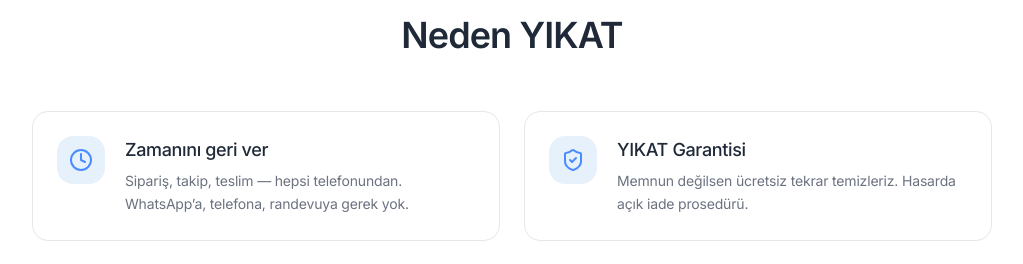
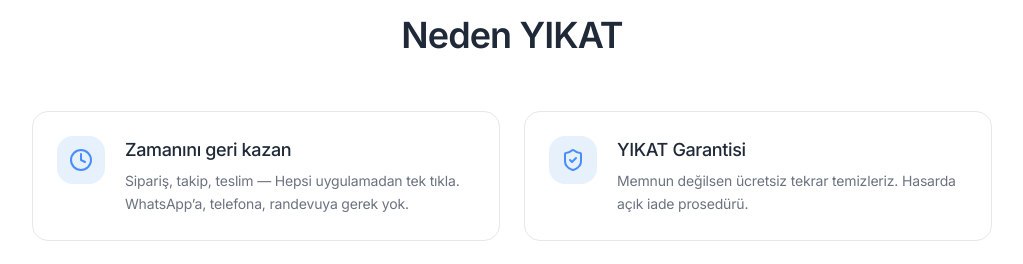
Before and after one commit to kaanevrensel/v0-yikat-landing-page, a Next.js app: page / in a window 1280 px wide. Shown: the part 2120-2384 px from the top of the page, without its empty margins (128-1151 px from the left). Built offline with nearby package versions, Linux system fonts and the light colour scheme.

Commit message:
why-yikat: update first benefit title and description
https://claude.ai/code/session_01Jus9d6kPndkb8yAtEx9aY9

```diff
--- a/components/why-yikat.tsx
+++ b/components/why-yikat.tsx
@@ -6,8 +6,8 @@ import { Clock, ShieldCheck, Camera, Store } from "lucide-react"
 const benefits = [
   {
     icon: Clock,
-    title: "Zamanını geri ver",
-    desc: "Sipariş, takip, teslim — hepsi telefonundan. WhatsApp’a, telefona, randevuya gerek yok.",
+    title: "Zamanını geri kazan",
+    desc: "Sipariş, takip, teslim — Hepsi uygulamadan tek tıkla. WhatsApp’a, telefona, randevuya gerek yok.",
   },
   {
     icon: ShieldCheck,
```
